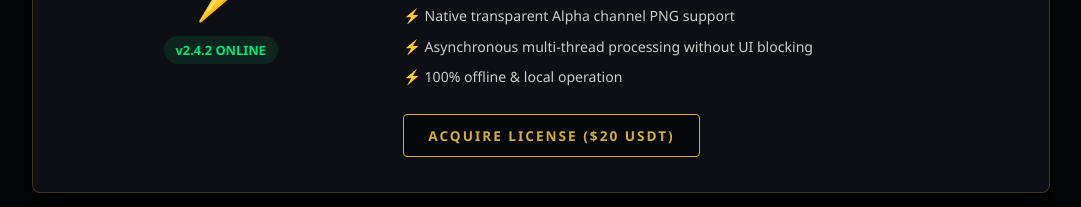
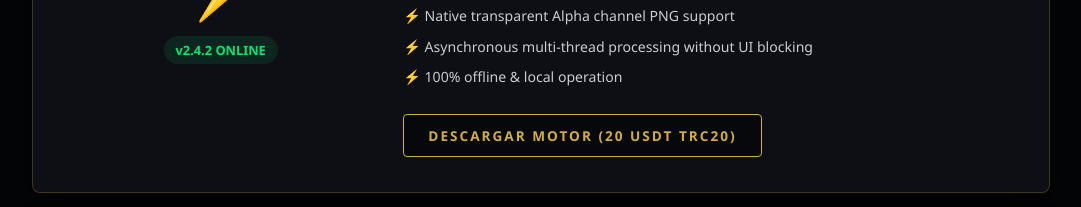
Before and after one commit to karenaissance99-ux/kar-renaissance-, a plain HTML site: page index.html in a window 1280 px wide. Shown: the part 1178-1385 px from the top of the page, without its empty margins (99-1180 px from the left). Drawn offline with Linux system fonts and the light colour scheme.

Commit message:
Update index.html
Activo flujo de descarga directa.

```diff
--- a/index.html
+++ b/index.html
@@ -361,7 +361,7 @@
                     <li>Asynchronous multi-thread processing without UI blocking</li>
                     <li>100% offline & local operation</li>
                 </ul>
-                <a href="https://github.com/karenaissance99-ux/kar-renaissance-/releases/download/kar_v1.0/k.a.r.symbiotic.engine.zip" class="btn-main" style="padding: 10px 24px; font-size: 0.85rem;">Acquire License ($20 USDT)</a>
+                <a href="https://github.com/karenaissance99-ux/kar-renacimiento-/releases/download/kar_v1.0/karsymbiotic.engine.zip" class="btn-main" style="padding: 10px 24px; font-size: 0.85rem;" title="Transfiere 20 USDT a la dirección TRC20: TGp6p4DckJb6jUqzRD1ww8zUvwFucBoU5 y descarga">Descargar Motor (20 USDT TRC20)</a>
             </div>
         </div>
 
```
